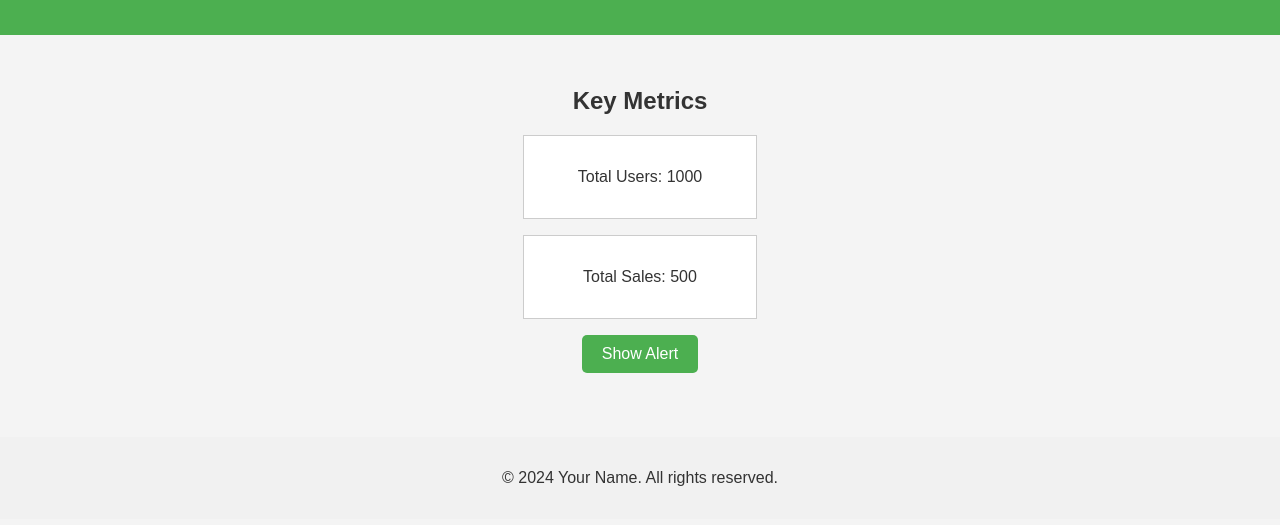
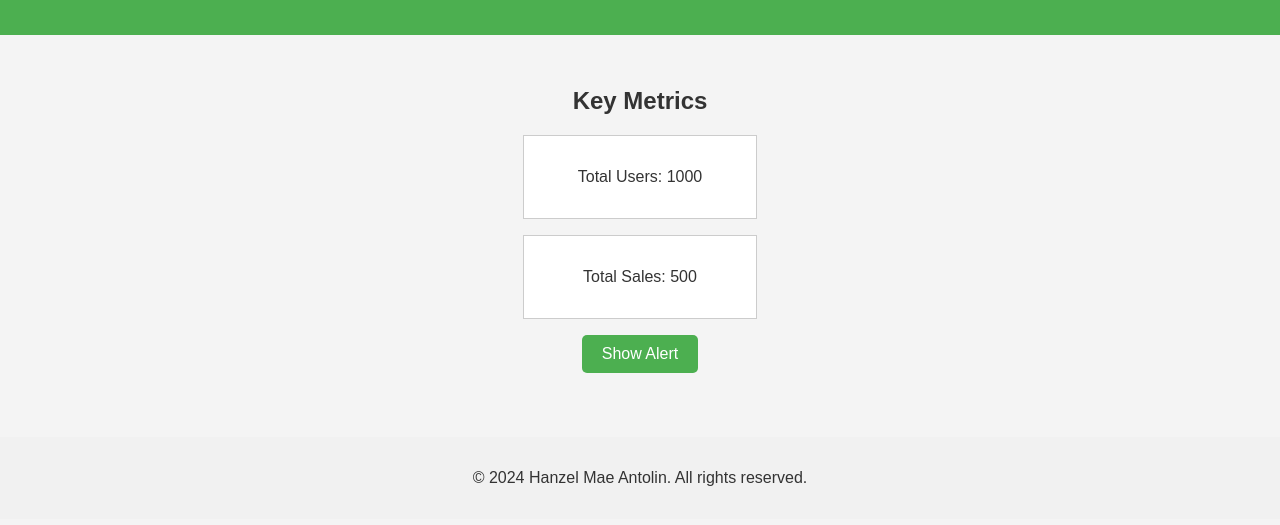
Before and after one commit to HanzelMae/Antolin_Hanzelmae-Basic_Data_Dashboard., a plain HTML site: page New folder/index.html in a window 1280 px wide. Shown: the part 77-602 px from the top of the page. Drawn offline with Linux system fonts and the light colour scheme.

Commit message:
Update index.html

```diff
--- a/New folder/index.html
+++ b/New folder/index.html
@@ -25,7 +25,7 @@
     </main>
 
     <footer>
-        <p>&copy; 2024 Your Name. All rights reserved.</p>
+        <p>&copy; 2024 Hanzel Mae Antolin. All rights reserved.</p>
     </footer>
 
     <script src="script.js"></script>
```
